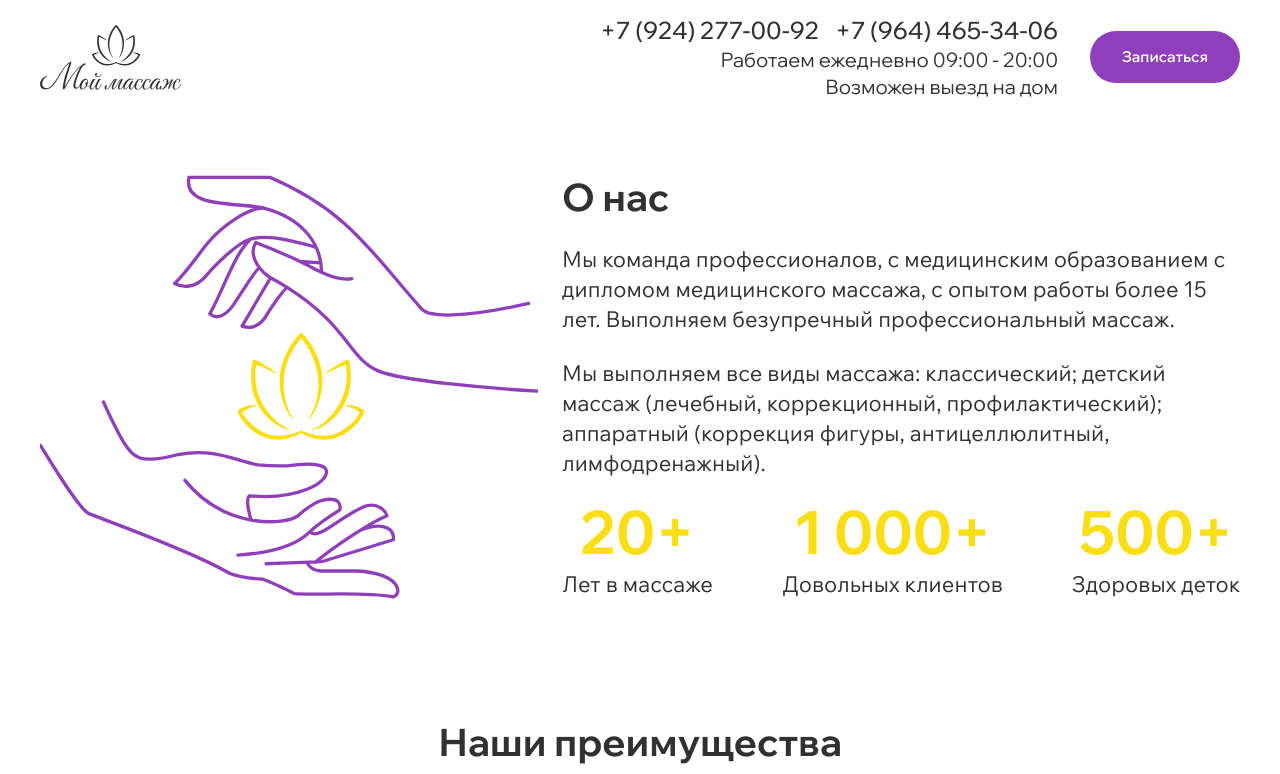
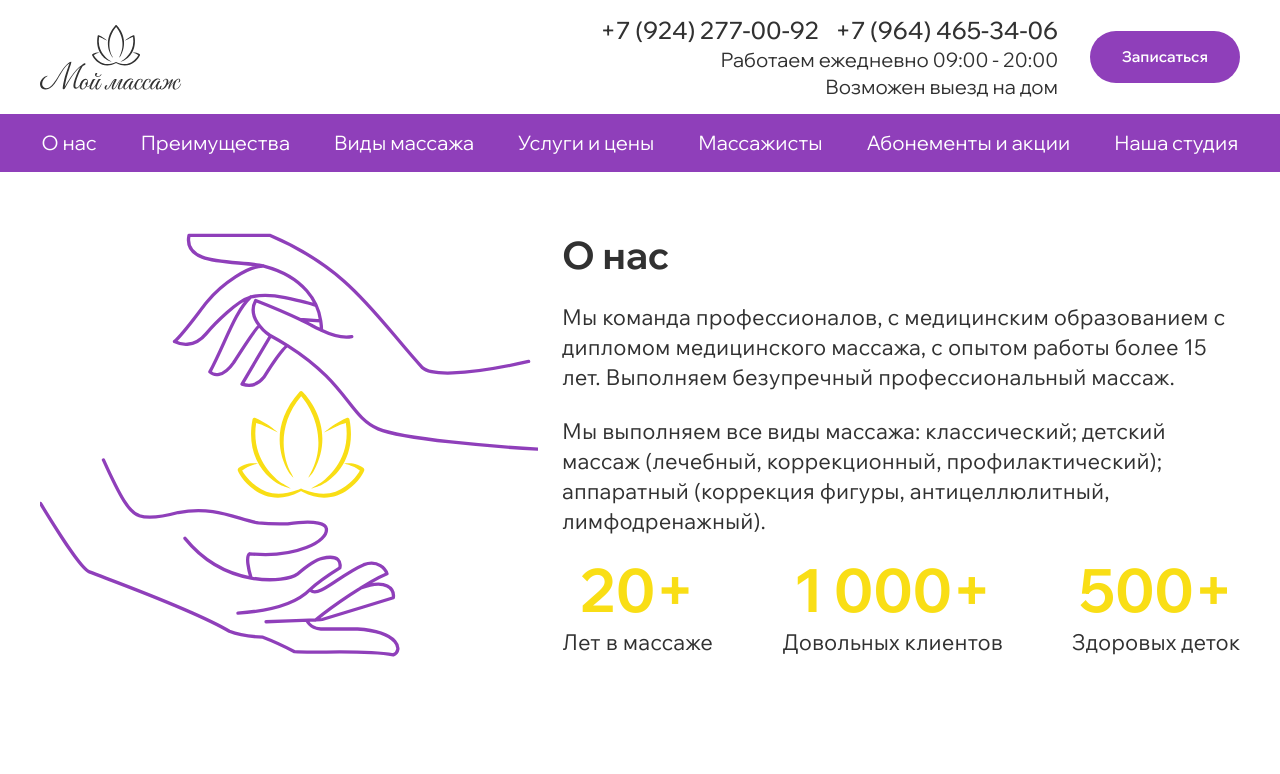
Before and after one commit to dmitriytsvetkov/massageLanding, a website built with Vite: page index.html in a window 1280 px wide. Shown: the top 774 px of the page. Built offline with nearby package versions, Linux system fonts and the light colour scheme; files whose address does not match are found by name.

Commit message:
feat: Фикс бургера на 1200

```diff
--- a/src/styles/components/_burger.scss
+++ b/src/styles/components/_burger.scss
@@ -106,6 +106,10 @@
 
             border-bottom-right-radius: unset;
             border-bottom-left-radius: unset;
+        }
+
+        @include mixins.desktop-1200 {
+            display: block;
         }
     }
 
--- a/src/styles/sections/_main.scss
+++ b/src/styles/sections/_main.scss
@@ -3,4 +3,8 @@
 .main {
     display: flex;
     flex-direction: column;
+
+    @include mixins.desktop-1200 {
+        padding-top: 58px;
+    }
 }
```
